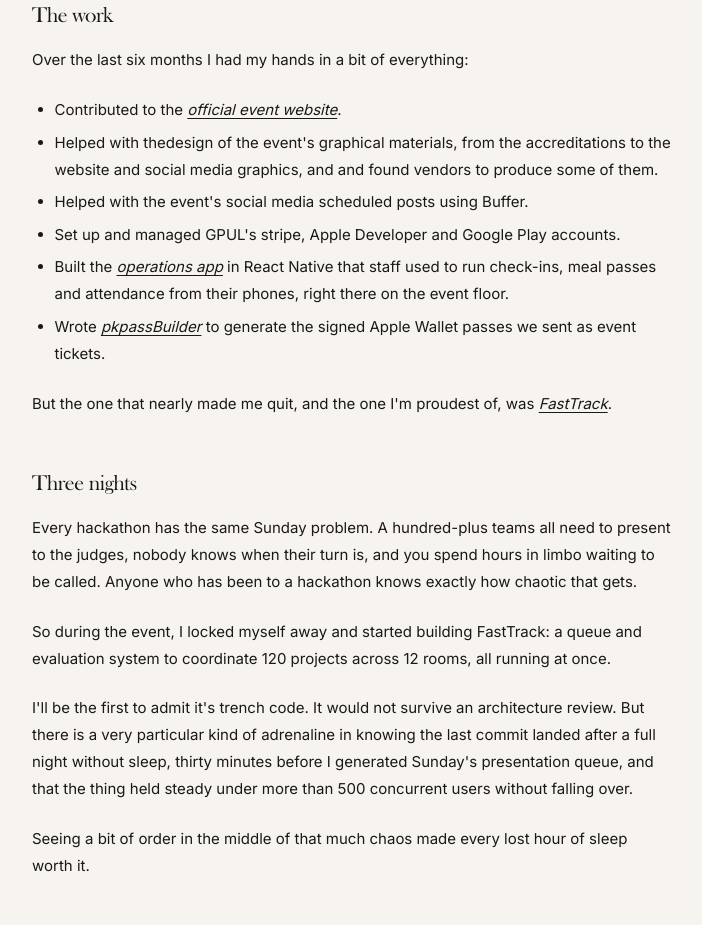
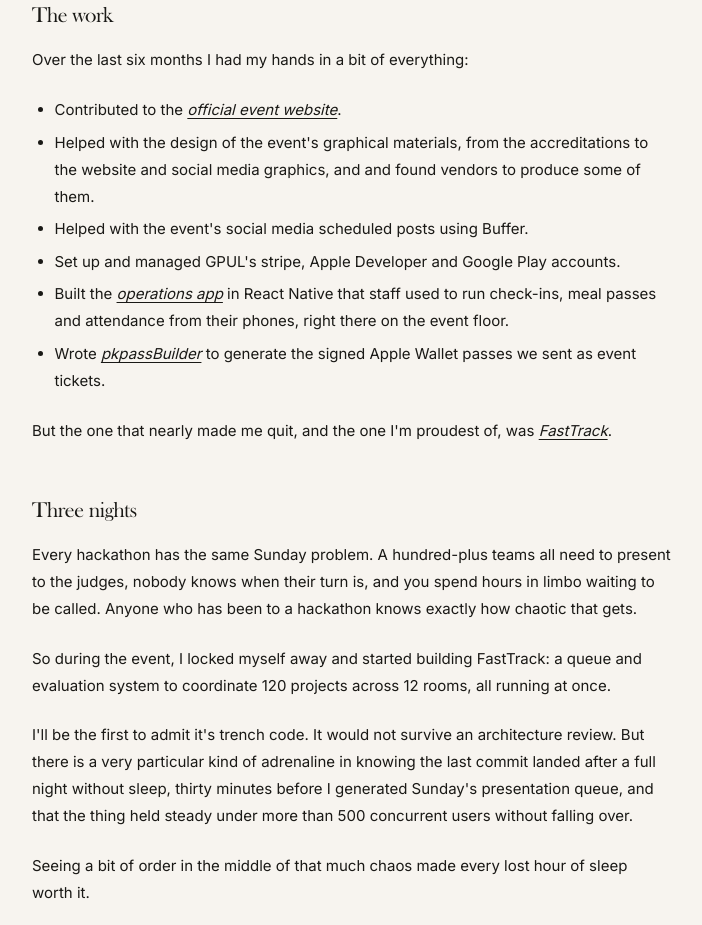
Before and after one commit to danicallero/danicallero, an Astro site: page /blog/behind-the-scenes-hackudc-2026 in a window 1280 px wide. Shown: the part 1416-2341 px from the top of the page, without its empty margins (190-892 px from the left). Built offline with nearby package versions, Linux system fonts and the light colour scheme; Astro itself is replaced by a stand-in of ours.

Commit message:
fix: correct typo in the design contributions description for HackUDC 2026

```diff
--- a/src/content/blog/behind-the-scenes-hackudc-2026.mdx
+++ b/src/content/blog/behind-the-scenes-hackudc-2026.mdx
@@ -30,7 +30,7 @@ Here's the first thing nobody tells you: when you help run an event for around 5
 Over the last six months I had my hands in a bit of everything:
 
 - Contributed to the [official event website](/projects/hackudc-2026).
-- Helped with thedesign of the event's graphical materials, from the accreditations to the website and social media graphics, and and found vendors to produce some of them.
+- Helped with the design of the event's graphical materials, from the accreditations to the website and social media graphics, and and found vendors to produce some of them.
 - Helped with the event's social media scheduled posts using Buffer.
 - Set up and managed GPUL's stripe, Apple Developer and Google Play accounts.
 - Built the [operations app](/projects/hackudc-app) in React Native that staff used to run check-ins, meal passes and attendance from their phones, right there on the event floor.
```
